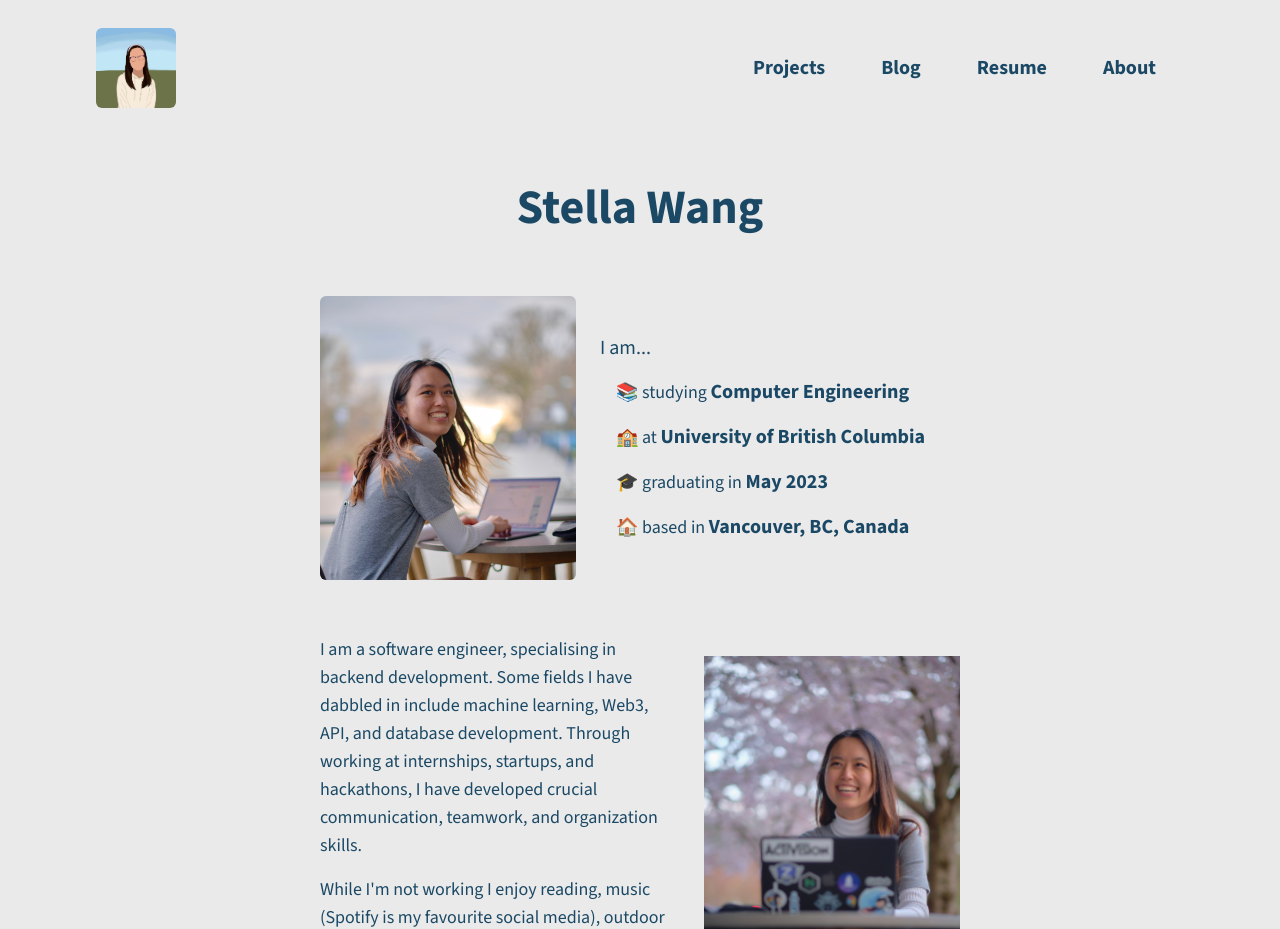
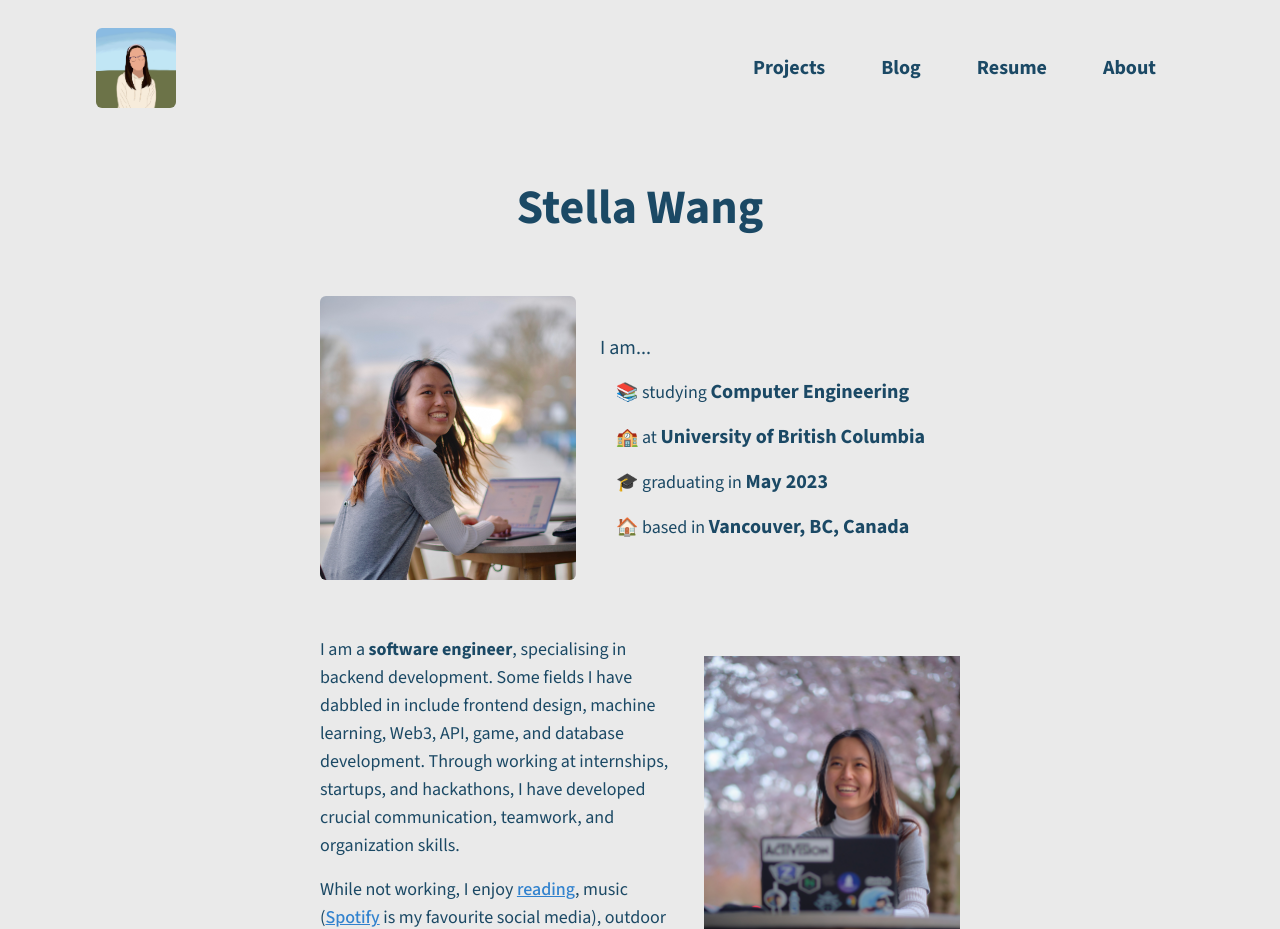
Before and after one commit to stellaw1/portfolio-site, a Next.js app: page /about in a window 1280 px wide. Shown: the top 929 px of the page. Built offline with nearby package versions, Linux system fonts and the light colour scheme.

Commit message:
minor edits to about and blog page

```diff
--- a/components/AboutPage.js
+++ b/components/AboutPage.js
@@ -22,29 +22,15 @@ export default function AboutPage() {
                 <img className="object-contain w-2/5 rounded-md ml-2" alt={"about2"} src={`/about2.jpg`} />
                 <div className="flex flex-col mr-4 my-auto">
                     <p className="text-lg my-2">
-                        I am a software engineer, specialising in backend development.
-                        Some fields I have dabbled in include machine learning, Web3, API, and database development.
+                        I am a <b>software engineer</b>, specialising in backend development.
+                        Some fields I have dabbled in include frontend design, machine learning, Web3, API, game, and database development.
                         Through working at internships, startups, and hackathons, I have developed crucial communication, teamwork, and organization skills.
                     </p>
-                    <p className="text-lg my-2">
-                        While I'm not working I enjoy reading, music (Spotify is my favourite social media), outdoor sports, and travelling.
+                    <p className="prose text-lg my-2">
+                        While not working, I enjoy <a className="" href="https://www.goodreads.com/user/show/137052229-stella-w">reading</a>, music (<a href="https://open.spotify.com/user/12172097669?si=e17f18eb635a46bc">Spotify</a> is my favourite social media), outdoor sports, <a href="https://www.youtube.com/channel/UCt2N5_ti9WrcclByyEC0unw">travelling</a>, and petting dogs.
                     </p>
                 </div>
             </div>
-{/*
-            ## What am I up to right now?
-            ###### Updated: Jun 19th, 2022
-            Interning at Amazon AWS for the summer, then going back to UBC to finish up my last in my computer engineering degree.
-
-            ## Career Interests
-            - Web3 (blockchain) development
-            - Fullstack development
-            - Data science
-
-            ## Hobbies
-            - Mechanical Keyboards
-            - Sports - Soccer, Volleyball, Kickboxing, Skiing
-            - Travelling - *check out my travel vlogs on youtube!* */}
         </div>
     )
 }
--- a/pages/blog/index.js
+++ b/pages/blog/index.js
@@ -28,29 +28,17 @@ export async function getStaticProps() {
 export default function Blog({ posts }) {
   return (
     <div className="">
+      <div className="flex flex-row pb-8 font-bold text-2xl">
+        <svg aria-hidden="true" className="mt-1 mr-2 w-6 h-6 fill-current" fill="currentColor" viewBox="0 0 24 24" xmlns="http://www.w3.org/2000/svg">
+            <path d="M13 21v2.5l-3-2-3 2V21h-.5A3.5 3.5 0 0 1 3 17.5V5a3 3 0 0 1 3-3h14a1 1 0 0 1 1 1v17a1 1 0 0 1-1 1h-7zm0-2h6v-3H6.5a1.5 1.5 0 0 0 0 3H7v-2h6v2zm6-5V4H6v10.035A3.53 3.53 0 0 1 6.5 14H19zM7 5h2v2H7V5zm0 3h2v2H7V8zm0 3h2v2H7v-2z"></path>
+        </svg>
+        <p>
+          stellawang/brain-dump
+        </p>
+      </div>
       <BlogHero
         posts={posts}
       />
     </div>
-    // <div className='grid grid-cols-1 md:grid-cols-3 lg:grid-cols-4 p-4 md:p-0'>
-    //   {posts.map(({ slug, frontmatter }) => (
-    //     <div
-    //       key={slug}
-    //       className='border border-gray-200 m-2 rounded-xl shadow-lg overflow-hidden flex flex-col'
-    //     >
-    //       <Link href={`/post/${slug}`}>
-    //         <a>
-    //           <Image
-    //             width={650}
-    //             height={340}
-    //             alt={frontmatter.title}
-    //             src={`/${frontmatter.socialImage}`}
-    //           />
-    //           <h1 className='p-4'>{frontmatter.title}</h1>
-    //         </a>
-    //       </Link>
-    //     </div>
-    //   ))}
-    // </div>
   );
 }
```
